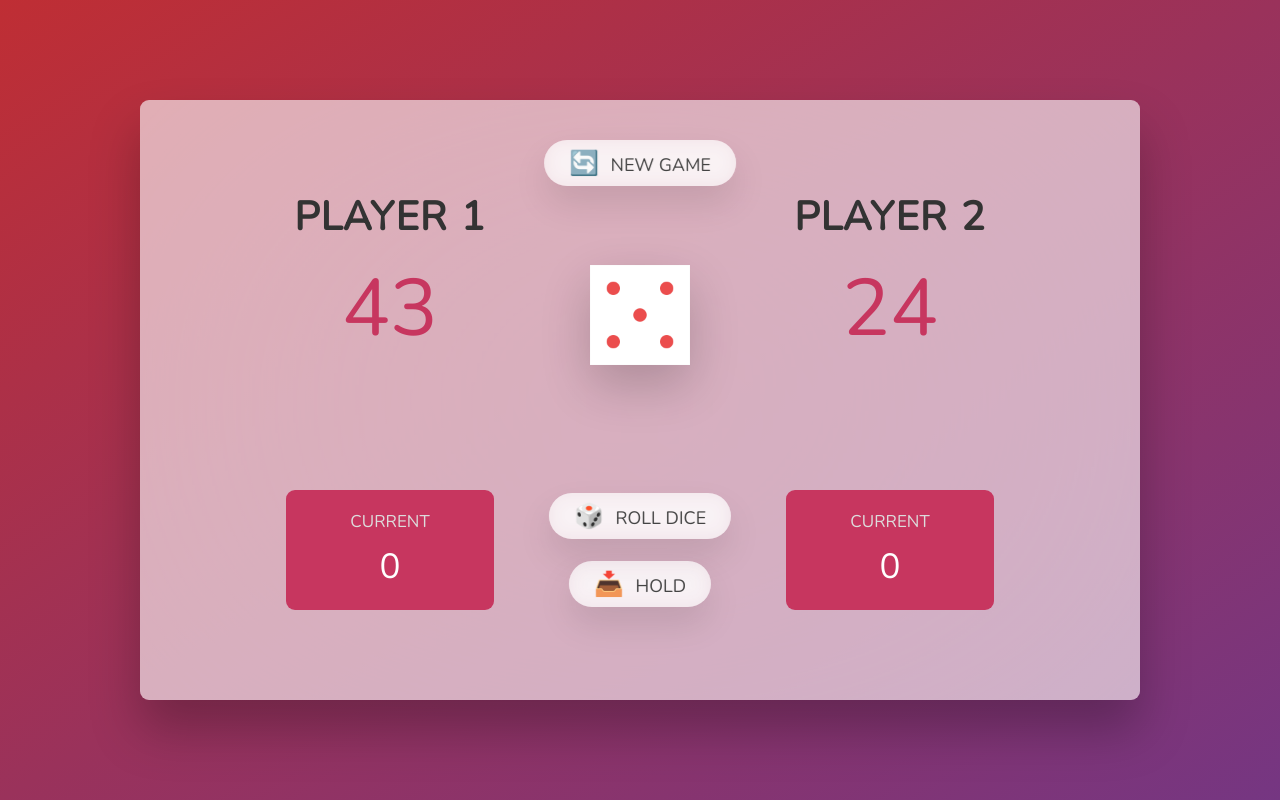
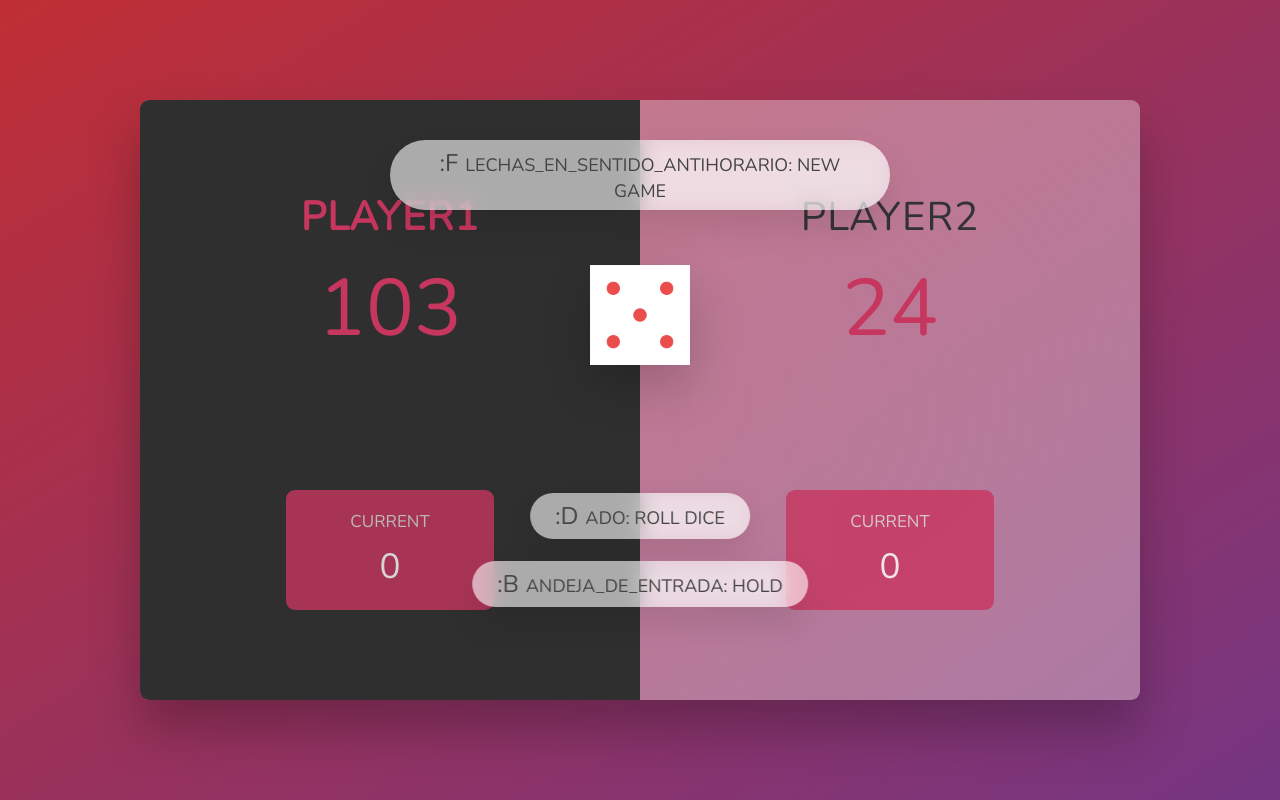
Before and after one commit to nemeljavi/pig-game-react, a React (Create React App) app: page / in a window 1280 px wide. Built offline with nearby package versions, Linux system fonts and the light colour scheme.

Commit message:
añadir logica de clases activa de winner

```diff
--- a/src/App.js
+++ b/src/App.js
@@ -1,18 +1,17 @@
 import "./App.css";
 import Player from "./Player/Player";
-
 function App() {
   return (
     <main>
-      <Player name="Player 1" score={43} current={0} isActive={true} />
-      <Player name="Player 2" score={24} current={0} isActive={false} />
-
+      <Player name="Player1" score={103} current={0} isActive={true} />
+      <Player name="Player2" score={24} current={0} isActive={false} />
       <img src="dice-5.png" alt="Playing dice" className="dice" />
-      <button className="btn btn--new">🔄 New game</button>
-      <button className="btn btn--roll">🎲 Roll dice</button>
-      <button className="btn btn--hold">📥 Hold</button>
+      <button className="btn btn--new">
+        :flechas_en_sentido_antihorario: New game
+      </button>
+      <button className="btn btn--roll">:dado: Roll dice</button>
+      <button className="btn btn--hold">:bandeja_de_entrada: Hold</button>
     </main>
   );
 }
-
 export default App;
--- a/src/Player/Player.js
+++ b/src/Player/Player.js
@@ -1,9 +1,25 @@
 import "./Player.css";
-// props ={name:'Player1', score: 43, current:0, isActive: true}
+//props = {name , 'Player1',score:43,current:0,isActive:true}
 function Player({ name, score, current, isActive }) {
-  // const {name, score, current, isActive } = props
+  // const {name ,score,current,isActive}=props
+  //let classPlayer
+  //if (isActive) {
+  // if(score>=100){
+  //  classPlayer = 'player  player--winner'
+  // }else {
+  // classPlayer = 'player  player--active'
+  // }
+  //
+  // } else {
+  // classPlayer = 'player'
+  //}
+  const classPlayer = isActive
+    ? score > 100
+      ? "player  player--winner"
+      : "player  player--active"
+    : "player";
   return (
-    <section className="player player--active">
+    <section className={classPlayer}>
       <h2 className="name">{name}</h2>
       <p className="score">{score}</p>
       <div className="current">
```
